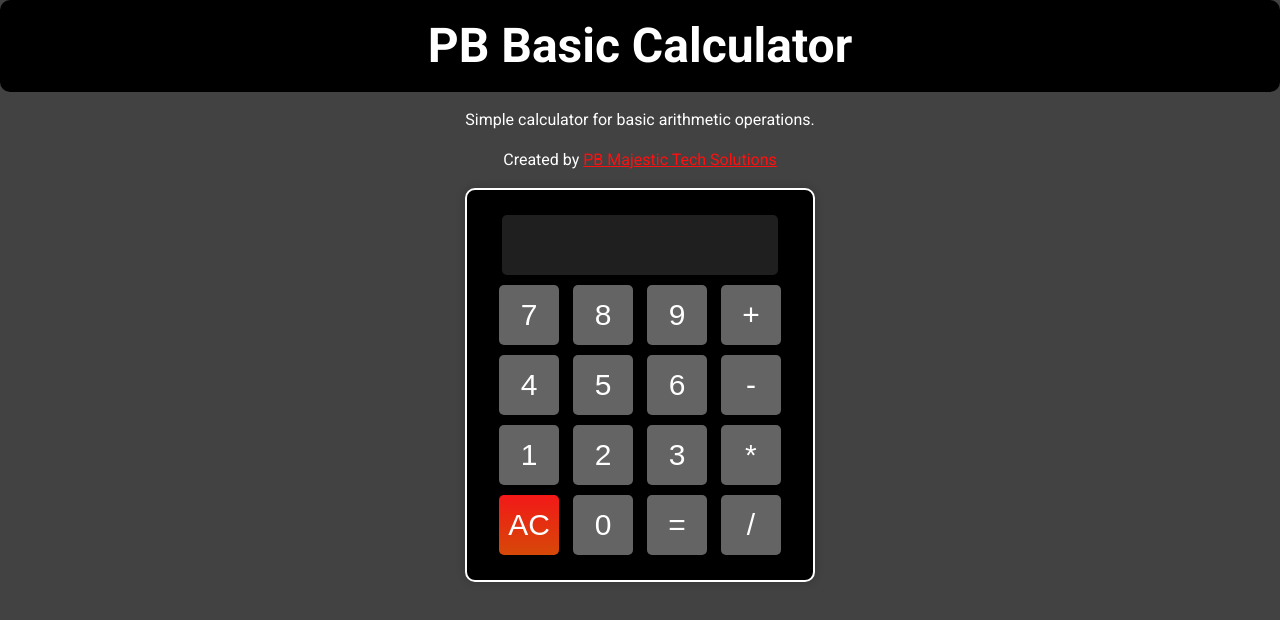
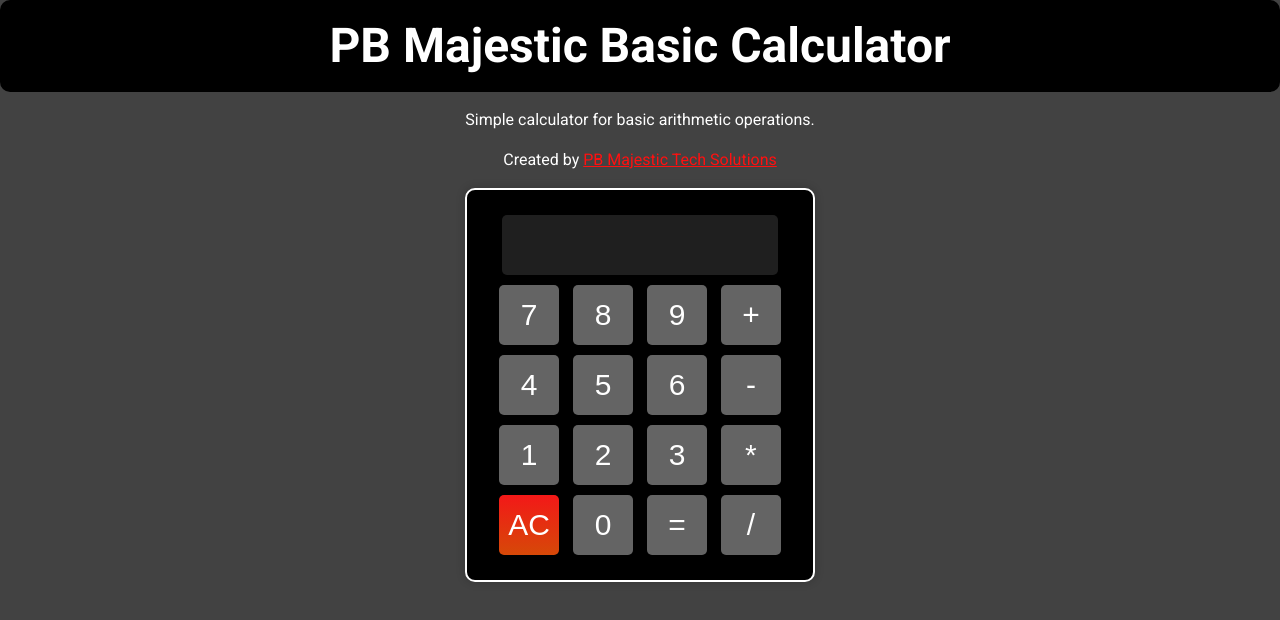
Before and after one commit to Benohene/Simple-Calculator, a plain HTML site: page index.html in a window 1280 px wide. Drawn offline with Linux system fonts and the light colour scheme.

```diff
--- a/index.html
+++ b/index.html
@@ -1,5 +1,6 @@
 <!DOCTYPE html>
 <html lang="en">
+
     <head>
         <meta charset="UTF-8">
         <meta name="viewport" content="width=device-width, initial-scale=1.0">
@@ -9,9 +10,11 @@
         <meta name="keywords" content="">
         <title>PB Basic Calculator</title>
         <link rel="stylesheet" href="assets/css/styles.css">
+        <link rel="shortcut icon" href="assets/images/logo.png" type="image/x-icon">
     </head>
+
     <body>
-    <h1>PB Basic Calculator</h1>
+        <h1>PB Majestic Basic Calculator</h1>
         <p>Simple calculator for basic arithmetic operations.</p>
         <p>Created by <a href="#">PB Majestic Tech Solutions</a></p>
 
@@ -37,4 +40,5 @@
         </div>
         <script src="assets/js/script.js"></script>
     </body>
+
 </html>
```
Also changed, not shown: assets/images/css-validator.png (added), assets/images/favicon.png (added), assets/images/homepage.png (added), assets/images/html-validator.png (added), assets/images/javascript-validator.png (added), assets/images/lighthouse.png (added), assets/images/logo.png (added), assets/images/test-results-2.png (added), assets/images/test-results.png (added), 1 other file. Lines whose indentation alone changed are shown as unchanged.
